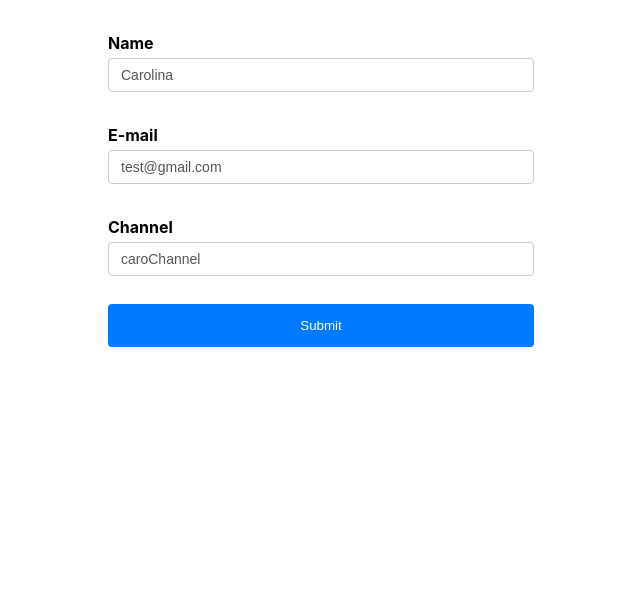
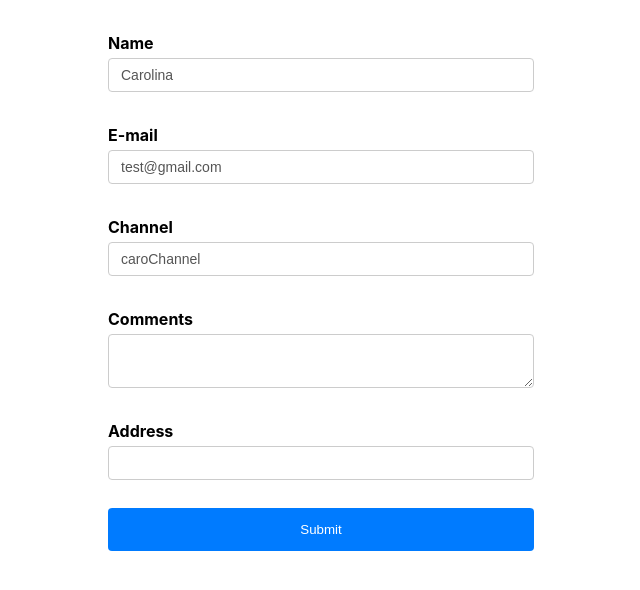
Before and after one commit to CaroTodt/React-Formik, a React (Create React App) app in the folder demo-formik-react/: page / in a window 1280 px wide. Shown: the top 590 px of the page, without its empty margins (319-959 px from the left). Built offline with nearby package versions, Linux system fonts and the light colour scheme.

Commit message:
more progress of the course

```diff
--- a/demo-formik-react/src/App.css
+++ b/demo-formik-react/src/App.css
@@ -11,7 +11,8 @@
 }
 
 input[type='text'],
-input[type='email']{
+input[type='email'],
+textarea{
   display:block;
   width:400px;
   padding: 6px 12px;
--- a/demo-formik-react/src/components/YoutubeForm.js
+++ b/demo-formik-react/src/components/YoutubeForm.js
@@ -5,7 +5,9 @@
 const initialValues = {
     name: 'Carolina',
     email: 'test@gmail.com',
-    channel: 'caroChannel'
+    channel: 'caroChannel',
+    comments:'',
+    address:''
 }
 
 const onSubmit = values => {
@@ -41,6 +43,27 @@
                     <Field type="text" id="channel" name="channel"/>
                     <ErrorMessage name='channel'/>
                 </div>
+                <div className='form-control'>
+                    <label htmlFor="comments" >Comments</label>
+                    <Field as="textarea" id="comments" name="comments"/>
+                    {/* <ErrorMessage name='comments'/> */}
+                </div>
+                <div className='form-control'>
+                    <label htmlFor="address" >Address</label>
+                    <Field name="address">
+                        {
+                            (props)=>{
+                                const {field, form, meta}= props
+                                console.log('Render props', props)
+                                return( <div>
+                                    <input type='text' id="address" {...field} />
+                                    {meta.touched && meta.error ? <div>{meta.error}</div>:null}
+                                    </div>
+                            )}
+                        }
+                        </Field>
+                    {/* <ErrorMessage name='comments'/> */}
+                </div>
 
                 <button type='submit'>Submit</button>
 
```
